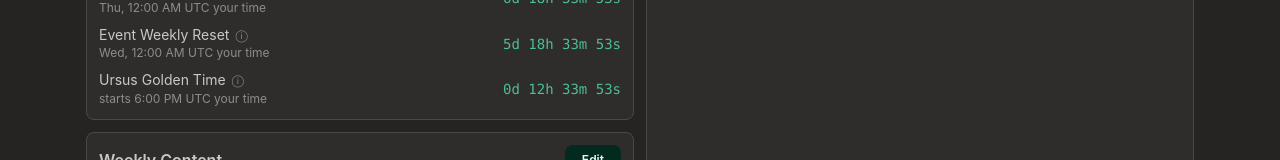
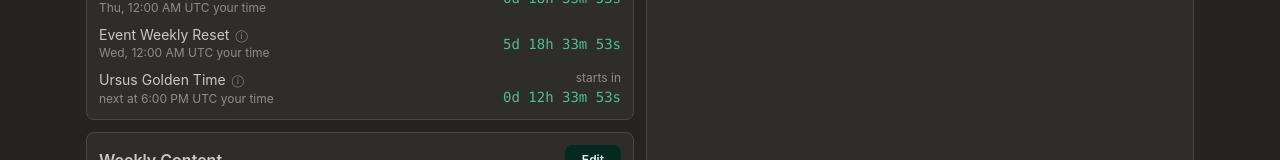
Before and after one commit to cpsTwiced/ms-mae-tracker, a React (Vite) app: page / in a window 1280 px wide. Shown: the part 438-598 px from the top of the page. Built offline with nearby package versions, Linux system fonts and the light colour scheme.

Commit message:
feat: clarify Ursus timer states with labeled countdown and gold accent

```diff
--- a/src/components/Timers.jsx
+++ b/src/components/Timers.jsx
@@ -126,7 +126,7 @@
             <Group gap={6} wrap="nowrap">
               <Text size="sm">Ursus Golden Time</Text>
               {ursus.active && (
-                <Badge size="xs" color="sage" variant="light">
+                <Badge size="xs" color="yellow" variant="filled">
                   2x now
                 </Badge>
               )}
@@ -151,13 +151,18 @@
               </Tooltip>
             </Group>
             <Text size="xs" c="dimmed">
-              {ursus.active ? 'ends' : 'starts'} {localTime(ursusTarget, false)}{' '}
-              your time
+              {ursus.active ? '2x mesos until' : 'next at'}{' '}
+              {localTime(ursusTarget, false)} your time
             </Text>
           </div>
-          <Text size="sm" c="sage" ff="monospace">
-            {formatCountdown(ursusTarget - now)}
-          </Text>
+          <div style={{ textAlign: 'right' }}>
+            <Text size="xs" c="dimmed">
+              {ursus.active ? 'ends in' : 'starts in'}
+            </Text>
+            <Text size="sm" c={ursus.active ? 'yellow' : 'sage'} ff="monospace">
+              {formatCountdown(ursusTarget - now)}
+            </Text>
+          </div>
         </Group>
       </Stack>
     </Card>
```
Also changed, not shown: 1 other file (tests, documents, lock files or other folders).
